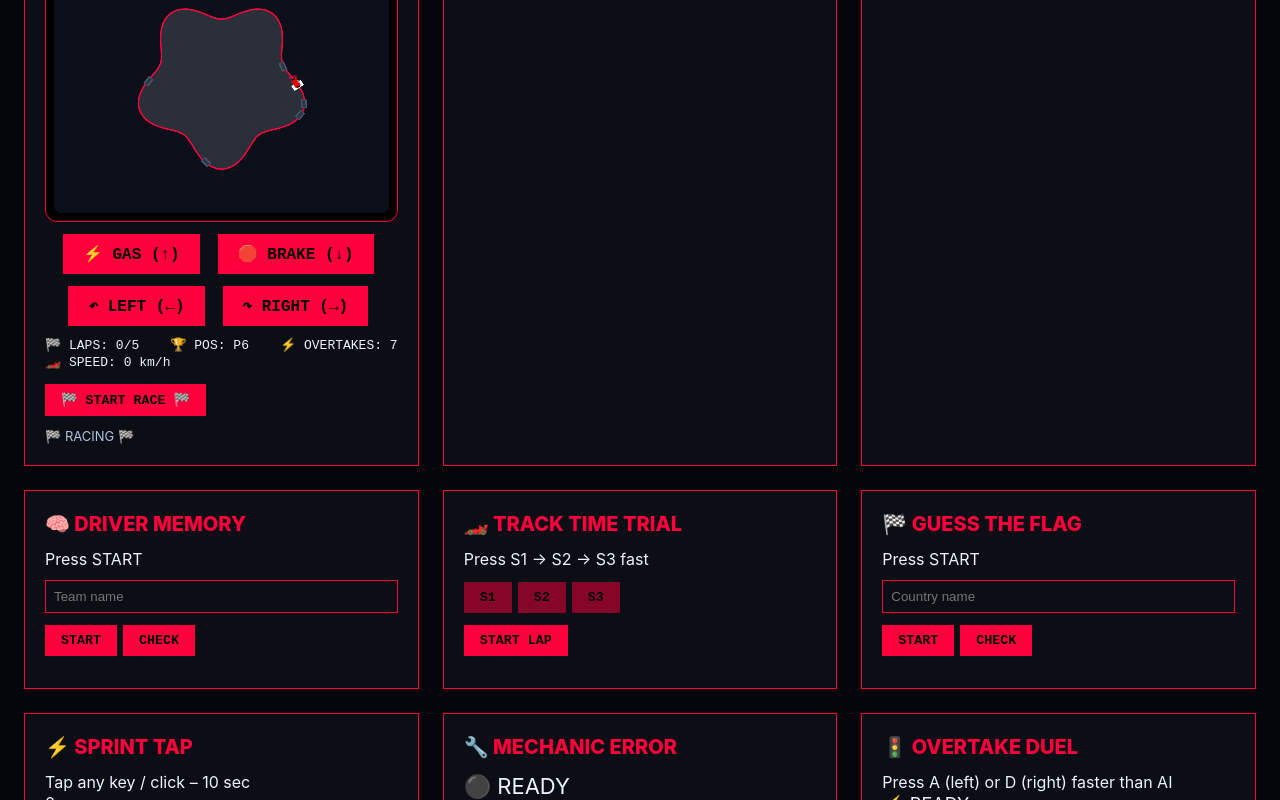
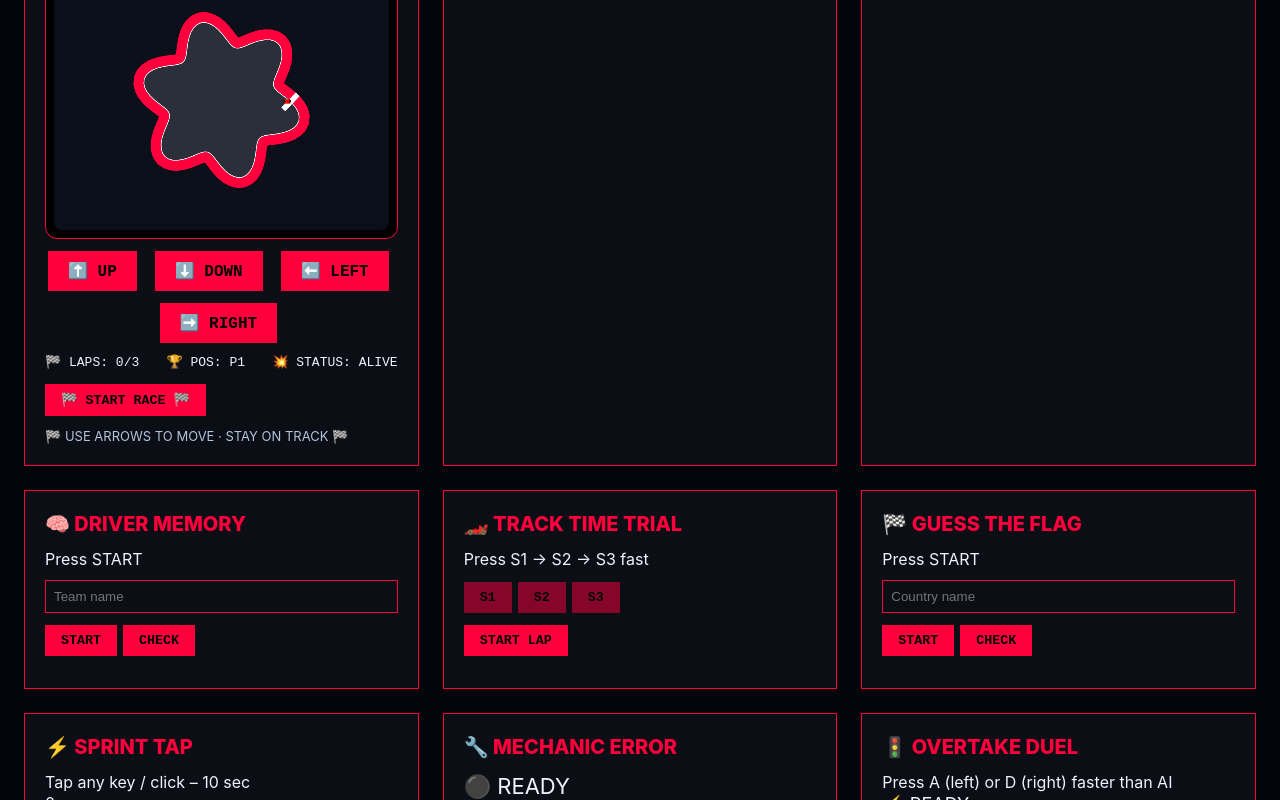
Before and after one commit to adamgapik/formula_1, a plain HTML site: page games.html in a window 1280 px wide. Both pictures are taken after a click on the button "🏁 START RACE 🏁". Shown: the part 528-1328 px from the top of the page. Drawn offline with Linux system fonts and the light colour scheme.

Commit message:
Update games.html

```diff
--- a/games.html
+++ b/games.html
@@ -3,7 +3,7 @@
 <head>
     <meta charset="UTF-8">
     <meta name="viewport" content="width=device-width, initial-scale=1.0, user-scalable=no">
-    <title>F1 TOP-DOWN RACING · FULL CIRCUIT</title>
+    <title>F1 PRECISION RACING · NO INERTIA · COLLISION = GAME OVER</title>
     <link rel="stylesheet" href="style.css">
     <style>
         * { user-select: none; -webkit-tap-highlight-color: transparent; }
@@ -31,11 +31,11 @@
         <a href="teams.html">TEAMS</a>
         <a href="calendar.html">CALENDAR</a>
         <a href="news.html">NEWS</a>
-        <a href="games.html" class="active">SIMULATOR</a>
+        <a href="games.html" class="active">GAME</a>
     </div>
-    <h1>🏁 TOP-DOWN CIRCUIT RACING · FULL TRACK</h1>
+    <h1>🏁 PRECISION RACING · COLLISION = GAME OVER</h1>
     <div class="games-grid" id="gamesGrid"></div>
-    <div class="footer">⚡ GAS / BRAKE / TURN LEFT/RIGHT · YOU SEE THE WHOLE CIRCUIT</div>
+    <div class="footer">⬆️⬇️⬅️➡️ MOVE · TOUCH THE TRACK EDGE → GAME OVER · NO INERTIA</div>
 </div>
 
 <script>
@@ -50,8 +50,8 @@
         if (container) contentFn(container);
     }
 
-    // ========== ГОНКА С ВИДОМ СВЕРХУ (ВИДНА ВСЯ ТРАССА) ==========
-    createGameCard('🏎️ TOP-DOWN RACING', (cont) => {
+    // ========== ГОНКА БЕЗ ИНЕРЦИИ, СТОЛКНОВЕНИЕ = GAME OVER ==========
+    createGameCard('🏎️ PRECISION RACING', (cont) => {
         cont.innerHTML = `
             <div style="display:flex; gap:12px; flex-wrap:wrap; justify-content:space-between;">
                 <select id="racingDriver" style="width:48%;">
@@ -62,29 +62,28 @@
                     <option value="George Russell">George Russell (Mercedes)</option>
                 </select>
                 <select id="trackSelect" style="width:48%;">
-                    <option value="monaco">🇲🇨 MONACO</option>
-                    <option value="monza">🇮🇹 MONZA</option>
+                    <option value="monaco">🇲🇨 MONACO (narrow)</option>
+                    <option value="monza">🇮🇹 MONZA (fast)</option>
                     <option value="silverstone">🇬🇧 SILVERSTONE</option>
                 </select>
             </div>
             <div class="sim-panel">
                 <label>🌧️ WEATHER: <select id="weatherSelect"><option value="sunny">☀️ SUNNY</option><option value="rain">🌧️ RAIN</option><option value="night">🌙 NIGHT</option></select></label>
-                <label>🏎️ GRIP: <input type="range" id="gripSlider" min="0" max="100" value="70" style="width:120px;"></label>
+                <label>🎯 DIFFICULTY: <select id="difficulty"><option value="easy">EASY</option><option value="medium">MEDIUM</option><option value="hard">HARD</option></select></label>
             </div>
             <div class="race-canvas-container">
                 <canvas id="raceCanvas" width="900" height="700" style="width:100%; height:auto; max-width:900px; aspect-ratio:900/700"></canvas>
             </div>
             <div class="race-controls">
-                <button id="gasBtn">⚡ GAS (↑)</button>
-                <button id="brakeBtn">🛑 BRAKE (↓)</button>
-                <button id="leftBtn">↶ LEFT (←)</button>
-                <button id="rightBtn">↷ RIGHT (→)</button>
+                <button id="upBtn">⬆️ UP</button>
+                <button id="downBtn">⬇️ DOWN</button>
+                <button id="leftBtn">⬅️ LEFT</button>
+                <button id="rightBtn">➡️ RIGHT</button>
             </div>
             <div id="raceInfo" style="font-family:monospace; margin-top:12px; display:flex; justify-content:space-between; flex-wrap:wrap;">
-                <span>🏁 LAPS: <span id="lapCount">0</span>/5</span>
-                <span>🏆 POS: <span id="positionText">P6</span></span>
-                <span>⚡ OVERTAKES: <span id="overtakesCount">0</span></span>
-                <span>🏎️ SPEED: <span id="speedDisplay">0</span> km/h</span>
+                <span>🏁 LAPS: <span id="lapCount">0</span>/3</span>
+                <span>🏆 POS: <span id="positionText">P1</span></span>
+                <span>💥 STATUS: <span id="statusText">ALIVE</span></span>
             </div>
             <button id="startRaceBtn">🏁 START RACE 🏁</button>
             <div id="raceMessage" class="game-stats"></div>
@@ -94,79 +93,91 @@
         const ctx = canvas.getContext('2d');
         let animFrame = null;
         let raceActive = false;
+        let gameOver = false;
 
-        // Параметры трассы (круг)
+        // Трасса (массив точек линии)
         let trackPoints = [];
-        let trackLength = 0;
+        let trackWidth = 28; // ширина трека в пикселях
 
         // Игрок
-        let player = { x: 0, y: 0, angle: 0, speed: 0, lap: 0, totalDistance: 0, bestLapDist: 0 };
-        let opponents = [];
-        let laps = 0, overtakes = 0;
-        let currentPosition = 6;
-        let lastCheck = false;
+        let player = { x: 0, y: 0, lap: 0, finished: false };
+        let finishCrossed = false;
+        let currentPosition = 1;
 
-        let gas = false, brake = false, turnLeft = false, turnRight = false;
-        let grip = 1.0;
+        // Управление без инерции
+        let moveUp = false, moveDown = false, moveLeft = false, moveRight = false;
+        const STEP = 5;
 
         function buildTrack() {
             const trackType = document.getElementById('trackSelect').value;
             trackPoints = [];
+            let centerX = canvas.width/2, centerY = canvas.height/2;
             if(trackType === 'monaco') {
-                // Узкая извилистая трасса
+                for(let i=0;i<=120;i++) {
+                    let t = i/120;
+                    let angle = t * Math.PI * 2;
+                    let r = 180 + Math.sin(angle*6)*35;
+                    let x = centerX + Math.cos(angle)*r;
+                    let y = centerY + Math.sin(angle)*r;
+                    trackPoints.push({x, y});
+                }
+            } else if(trackType === 'monza') {
                 for(let i=0;i<=100;i++) {
                     let t = i/100;
                     let angle = t * Math.PI * 2;
-                    let r = 200 + Math.sin(angle*5)*30;
-                    let x = canvas.width/2 + Math.cos(angle)*r;
-                    let y = canvas.height/2 + Math.sin(angle)*r;
-                    trackPoints.push({x, y});
-                }
-            } else if(trackType === 'monza') {
-                // Скоростная трасса с длинными прямыми
-                for(let i=0;i<=100;i++) {
-                    let t = i/100;
-                    let angle = t * Math.PI * 2;
-                    let r = 250 + Math.sin(angle*2)*40;
-                    let x = canvas.width/2 + Math.cos(angle)*r;
-                    let y = canvas.height/2 + Math.sin(angle)*r;
+                    let r = 240 + Math.sin(angle*2.5)*45;
+                    let x = centerX + Math.cos(angle)*r;
+                    let y = centerY + Math.sin(angle)*r;
                     trackPoints.push({x, y});
                 }
             } else {
-                // Silverstone – смешанная
-                for(let i=0;i<=100;i++) {
-                    let t = i/100;
+                for(let i=0;i<=110;i++) {
+                    let t = i/110;
                     let angle = t * Math.PI * 2;
-                    let r = 220 + Math.sin(angle*3.5)*35;
-                    let x = canvas.width/2 + Math.cos(angle)*r;
-                    let y = canvas.height/2 + Math.sin(angle)*r;
+                    let r = 210 + Math.sin(angle*4)*40;
+                    let x = centerX + Math.cos(angle)*r;
+                    let y = centerY + Math.sin(angle)*r;
                     trackPoints.push({x, y});
                 }
             }
-            trackLength = 0;
-            for(let i=0;i<trackPoints.length-1;i++) {
-                let dx = trackPoints[i+1].x - trackPoints[i].x;
-                let dy = trackPoints[i+1].y - trackPoints[i].y;
-                trackLength += Math.hypot(dx, dy);
-            }
+            // Замыкаем
+            trackPoints.push(trackPoints[0]);
         }
 
-        function getTrackPosition(dist) {
-            let d = dist % trackLength;
+        function isPointOnTrack(px, py) {
             for(let i=0;i<trackPoints.length-1;i++) {
-                let dx = trackPoints[i+1].x - trackPoints[i].x;
-                let dy = trackPoints[i+1].y - trackPoints[i].y;
-                let segLen = Math.hypot(dx, dy);
-                if(d <= segLen) {
-                    let t = d / segLen;
-                    let x = trackPoints[i].x + dx * t;
-                    let y = trackPoints[i].y + dy * t;
-                    let angle = Math.atan2(dy, dx);
-                    return {x, y, angle};
-                }
-                d -= segLen;
+                let x1=trackPoints[i].x, y1=trackPoints[i].y;
+                let x2=trackPoints[i+1].x, y2=trackPoints[i+1].y;
+                let len = Math.hypot(x2-x1, y2-y1);
+                if(len === 0) continue;
+                let t = ((px-x1)*(x2-x1) + (py-y1)*(y2-y1)) / (len*len);
+                t = Math.max(0, Math.min(1, t));
+                let projX = x1 + t*(x2-x1);
+                let projY = y1 + t*(y2-y1);
+                let dist = Math.hypot(px-projX, py-projY);
+                if(dist < trackWidth) return true;
             }
-            return {x: trackPoints[0].x, y: trackPoints[0].y, angle: 0};
+            return false;
+        }
+
+        function checkFinishCross() {
+            let start = trackPoints[0];
+            let end = trackPoints[1];
+            let dx = end.x - start.x;
+            let dy = end.y - start.y;
+            let len = Math.hypot(dx, dy);
+            if(len === 0) return false;
+            let t = ((player.x - start.x)*dx + (player.y - start.y)*dy) / (len*len);
+            if(t < 0 || t > 1) return false;
+            let projX = start.x + t*dx;
+            let projY = start.y + t*dy;
+            let dist = Math.hypot(player.x - projX, player.y - projY);
+            return dist < trackWidth;
+        }
+
+        function updatePosition() {
+            // В этой версии только один игрок, всегда P1
+            document.getElementById('positionText').innerText = 'P1';
         }
 
         function drawTrack() {
@@ -177,51 +188,44 @@
             }
             ctx.closePath();
             ctx.strokeStyle = '#ff003c';
-            ctx.lineWidth = 8;
+            ctx.lineWidth = trackWidth*2;
             ctx.stroke();
             ctx.fillStyle = '#2a2f3a';
             ctx.fill();
+            ctx.beginPath();
+            ctx.moveTo(trackPoints[0].x, trackPoints[0].y);
+            for(let i=1;i<trackPoints.length;i++) {
+                ctx.lineTo(trackPoints[i].x, trackPoints[i].y);
+            }
+            ctx.closePath();
+            ctx.strokeStyle = '#fff';
+            ctx.lineWidth = 2;
+            ctx.stroke();
             // Стартовая черта
-            let start = trackPoints[0];
-            let next = trackPoints[1];
-            let angle = Math.atan2(next.y - start.y, next.x - start.x);
+            let s = trackPoints[0], e = trackPoints[1];
+            let angle = Math.atan2(e.y - s.y, e.x - s.x);
             let perpX = -Math.sin(angle);
             let perpY = Math.cos(angle);
             ctx.beginPath();
-            ctx.moveTo(start.x + perpX*15, start.y + perpY*15);
-            ctx.lineTo(start.x - perpX*15, start.y - perpY*15);
-            ctx.lineTo(next.x - perpX*15, next.y - perpY*15);
-            ctx.lineTo(next.x + perpX*15, next.y + perpY*15);
+            ctx.moveTo(s.x + perpX*trackWidth, s.y + perpY*trackWidth);
+            ctx.lineTo(s.x - perpX*trackWidth, s.y - perpY*trackWidth);
+            ctx.lineTo(e.x - perpX*trackWidth, e.y - perpY*trackWidth);
+            ctx.lineTo(e.x + perpX*trackWidth, e.y + perpY*trackWidth);
             ctx.fillStyle = '#fff';
             ctx.fill();
             ctx.fillStyle = '#ff003c';
-            ctx.font = 'bold 14px monospace';
-            ctx.fillText('S/F', start.x-20, start.y-10);
+            ctx.font = 'bold 12px monospace';
+            ctx.fillText('S/F', s.x-15, s.y-10);
         }
 
-        function drawCar(x, y, angle, color) {
-            ctx.save();
-            ctx.translate(x, y);
-            ctx.rotate(angle);
+        function drawCar(x, y, color) {
             ctx.fillStyle = color;
-            ctx.fillRect(-12, -8, 24, 16);
+            ctx.fillRect(x-8, y-6, 16, 12);
             ctx.fillStyle = '#111';
-            ctx.fillRect(-14, -4, 4, 8);
-            ctx.fillRect(10, -4, 4, 8);
+            ctx.fillRect(x-10, y-3, 4, 6);
+            ctx.fillRect(x+6, y-3, 4, 6);
             ctx.fillStyle = '#888';
-            ctx.fillRect(-4, -10, 8, 4);
-            ctx.restore();
-        }
-
-        function drawOpponent(x, y, angle) {
-            ctx.save();
-            ctx.translate(x, y);
-            ctx.rotate(angle);
-            ctx.fillStyle = '#4a5568';
-            ctx.fillRect(-12, -8, 24, 16);
-            ctx.fillStyle = '#2d3748';
-            ctx.fillRect(-10, -4, 20, 8);
-            ctx.restore();
+            ctx.fillRect(x-3, y-9, 6, 4);
         }
 
         function getDriverColor(name) {
@@ -231,146 +235,114 @@
             return '#ccc';
         }
 
-        function updatePosition() {
-            let ahead = opponents.filter(o => o.distance > player.totalDistance).length;
-            currentPosition = Math.min(ahead+1,6);
-            document.getElementById('positionText').innerText = `P${currentPosition}`;
+        function applyWeather() {
+            const weather = document.getElementById('weatherSelect').value;
+            if(weather === 'rain') {
+                ctx.fillStyle = 'rgba(100,150,200,0.25)';
+                ctx.fillRect(0,0,canvas.width,canvas.height);
+                for(let i=0;i<150;i++) { ctx.fillStyle = '#aaf'; ctx.fillRect(10+Math.random()*canvas.width, Math.random()*canvas.height, 2, 6); }
+            } else if(weather === 'night') {
+                ctx.fillStyle = 'rgba(0,0,50,0.5)';
+                ctx.fillRect(0,0,canvas.width,canvas.height);
+                for(let i=0;i=80;i++) { ctx.fillStyle = '#ffa'; ctx.beginPath(); ctx.arc(20+Math.random()*canvas.width, 20+Math.random()*canvas.height, 2,0,Math.PI*2); ctx.fill(); }
+            }
         }
 
-        function updateGame() {
-            if(!raceActive) return;
+        function gameLoop() {
+            if(!raceActive || gameOver) return;
 
-            const weather = document.getElementById('weatherSelect').value;
-            let weatherGrip = weather === 'rain' ? 0.6 : (weather === 'night' ? 0.85 : 1.0);
-            let sliderGrip = parseInt(document.getElementById('gripSlider').value) / 100;
-            grip = weatherGrip * (0.5 + sliderGrip * 0.5);
+            let newX = player.x, newY = player.y;
+            if(moveUp) newY -= STEP;
+            if(moveDown) newY += STEP;
+            if(moveLeft) newX -= STEP;
+            if(moveRight) newX += STEP;
 
-            if(gas) { player.speed += 3.5 * grip; if(player.speed > 280) player.speed = 280; }
-            if(brake) { player.speed -= 7; if(player.speed < 0) player.speed = 0; }
-            player.speed *= 0.99;
-            if(player.speed < 1 && !gas && !brake) player.speed = 0;
+            if(isPointOnTrack(newX, newY)) {
+                player.x = newX;
+                player.y = newY;
+            } else {
+                // Столкновение с границей трассы
+                gameOver = true;
+                raceActive = false;
+                document.getElementById('statusText').innerText = 'CRASHED';
+                document.getElementById('raceMessage').innerHTML = '💥 GAME OVER! YOU LEFT THE TRACK 💥';
+                if(animFrame) cancelAnimationFrame(animFrame);
+                return;
+            }
 
-            let turn = 0;
-            if(turnLeft) turn = -0.09;
-            if(turnRight) turn = 0.09;
-            player.angle += turn * (player.speed / 200);
-
-            let moveDist = player.speed * 0.15;
-            player.totalDistance += moveDist;
-
-            if(player.totalDistance >= trackLength) {
-                player.totalDistance -= trackLength;
-                laps++;
-                document.getElementById('lapCount').innerText = laps;
-                document.getElementById('raceMessage').innerHTML = `🏁 LAP ${laps}/5 🏁`;
-                if(laps >= 5) {
+            // Проверка финиша
+            if(checkFinishCross() && !finishCrossed) {
+                finishCrossed = true;
+                player.lap++;
+                document.getElementById('lapCount').innerText = player.lap;
+                if(player.lap >= 3) {
                     raceActive = false;
-                    const driver = document.getElementById('racingDriver').value;
-                    let msg = currentPosition===1 ? `🏆 VICTORY! ${driver} WINS! ${overtakes} OVERTAKES 🏆` :
-                               (currentPosition<=3 ? `🎉 PODIUM! ${driver} P${currentPosition} 🎉` :
-                               `🏁 FINISHED: ${driver} P${currentPosition} · OVERTAKES: ${overtakes} 🏁`);
-                    document.getElementById('raceMessage').innerHTML = msg;
+                    document.getElementById('statusText').innerText = 'FINISHED';
+                    document.getElementById('raceMessage').innerHTML = '🏆 RACE COMPLETED! YOU WIN! 🏆';
                     if(animFrame) cancelAnimationFrame(animFrame);
                     return;
                 }
-            }
-
-            let pos = getTrackPosition(player.totalDistance);
-            player.x = pos.x;
-            player.y = pos.y;
-            player.angle = pos.angle;
-
-            for(let opp of opponents) {
-                opp.distance += opp.speed * 0.12;
-                if(opp.distance >= trackLength) opp.distance -= trackLength;
-                let oppPos = getTrackPosition(opp.distance);
-                opp.x = oppPos.x;
-                opp.y = oppPos.y;
-                opp.angle = oppPos.angle;
-            }
-
-            // Обгоны
-            for(let opp of opponents) {
-                let distDiff = (player.totalDistance - opp.distance + trackLength) % trackLength;
-                if(distDiff < 15 && distDiff > 5 && !opp.overtaken) {
-                    opp.overtaken = true;
-                    overtakes++;
-                    document.getElementById('overtakesCount').innerText = overtakes;
-                    document.getElementById('raceMessage').innerHTML = '✅ OVERTAKE! ✅';
-                    setTimeout(()=>{ if(raceActive) document.getElementById('raceMessage').innerHTML='🏁 RACING 🏁'; },400);
-                }
-                if(distDiff > 30) opp.overtaken = false;
+                setTimeout(() => { finishCrossed = false; }, 200);
             }
 
             updatePosition();
-            document.getElementById('speedDisplay').innerText = Math.floor(player.speed);
 
             // Отрисовка
             ctx.clearRect(0, 0, canvas.width, canvas.height);
             ctx.fillStyle = '#0a0f1a';
             ctx.fillRect(0, 0, canvas.width, canvas.height);
             drawTrack();
+            const driverName = document.getElementById('racingDriver').value;
+            drawCar(player.x, player.y, getDriverColor(driverName));
+            applyWeather();
 
-            for(let opp of opponents) drawOpponent(opp.x, opp.y, opp.angle);
-            const driverName = document.getElementById('racingDriver').value;
-            drawCar(player.x, player.y, player.angle, getDriverColor(driverName));
-
-            // Погода
-            if(weather === 'rain') {
-                ctx.fillStyle = 'rgba(100,150,200,0.25)';
-                ctx.fillRect(0,0,canvas.width,canvas.height);
-                for(let i=0;i<200;i++) { ctx.fillStyle = '#aaf'; ctx.fillRect(10+Math.random()*canvas.width, Math.random()*canvas.height, 2, 6); }
-            } else if(weather === 'night') {
-                ctx.fillStyle = 'rgba(0,0,50,0.5)';
-                ctx.fillRect(0,0,canvas.width,canvas.height);
-                for(let i=0;i<100;i++) { ctx.fillStyle = '#ffa'; ctx.beginPath(); ctx.arc(20+Math.random()*canvas.width, 20+Math.random()*canvas.height, 2,0,Math.PI*2); ctx.fill(); }
-            }
-
-            animFrame = requestAnimationFrame(updateGame);
+            animFrame = requestAnimationFrame(gameLoop);
         }
 
         function initRace() {
             buildTrack();
-            player = { x: 0, y: 0, angle: 0, speed: 0, lap: 0, totalDistance: 0 };
-            opponents = [];
-            for(let i=0;i<5;i++) {
-                opponents.push({
-                    distance: Math.random() * trackLength,
-                    speed: 120 + Math.random() * 60,
-                    x: 0, y: 0, angle: 0, overtaken: false
-                });
-            }
-            laps = 0; overtakes = 0; currentPosition = 6;
-            gas = false; brake = false; turnLeft = false; turnRight = false;
-            let startPos = getTrackPosition(0);
-            player.x = startPos.x; player.y = startPos.y; player.angle = startPos.angle;
-            for(let opp of opponents) {
-                let oppPos = getTrackPosition(opp.distance);
-                opp.x = oppPos.x; opp.y = oppPos.y; opp.angle = oppPos.angle;
-            }
+            // Найти стартовую позицию в центре трассы на стартовой черте
+            let start = trackPoints[0];
+            let next = trackPoints[1];
+            let angle = Math.atan2(next.y - start.y, next.x - start.x);
+            let perpX = -Math.sin(angle);
+            let perpY = Math.cos(angle);
+            player.x = start.x + perpX * 5;
+            player.y = start.y + perpY * 5;
+            player.lap = 0;
+            finishCrossed = false;
+            gameOver = false;
+            moveUp = false; moveDown = false; moveLeft = false; moveRight = false;
             document.getElementById('lapCount').innerText = '0';
-            document.getElementById('overtakesCount').innerText = '0';
-            document.getElementById('speedDisplay').innerText = '0';
-            document.getElementById('positionText').innerText = 'P6';
-            document.getElementById('raceMessage').innerHTML = '🏁 PRESS GAS (↑) 🏁';
+            document.getElementById('statusText').innerText = 'ALIVE';
+            document.getElementById('raceMessage').innerHTML = '🏁 USE ARROWS TO MOVE · STAY ON TRACK 🏁';
+            // Принудительная отрисовка
+            ctx.clearRect(0, 0, canvas.width, canvas.height);
+            ctx.fillStyle = '#0a0f1a';
+            ctx.fillRect(0, 0, canvas.width, canvas.height);
+            drawTrack();
+            const driverName = document.getElementById('racingDriver').value;
+            drawCar(player.x, player.y, getDriverColor(driverName));
+            applyWeather();
         }
 
-        const gasBtn = document.getElementById('gasBtn'), brakeBtn = document.getElementById('brakeBtn');
+        const upBtn = document.getElementById('upBtn'), downBtn = document.getElementById('downBtn');
         const leftBtn = document.getElementById('leftBtn'), rightBtn = document.getElementById('rightBtn');
-        gasBtn.onmousedown = () => gas=true; gasBtn.onmouseup = () => gas=false;
-        gasBtn.ontouchstart = e=>{e.preventDefault(); gas=true;}; gasBtn.ontouchend = ()=>gas=false;
-        brakeBtn.onmousedown = () => brake=true; brakeBtn.onmouseup = () => brake=false;
-        brakeBtn.ontouchstart = e=>{e.preventDefault(); brake=true;}; brakeBtn.ontouchend = ()=>brake=false;
-        leftBtn.onmousedown = () => turnLeft=true; leftBtn.onmouseup = () => turnLeft=false;
-        leftBtn.ontouchstart = e=>{e.preventDefault(); turnLeft=true;}; leftBtn.ontouchend = ()=>turnLeft=false;
-        rightBtn.onmousedown = () => turnRight=true; rightBtn.onmouseup = () => turnRight=false;
-        rightBtn.ontouchstart = e=>{e.preventDefault(); turnRight=true;}; rightBtn.ontouchend = ()=>turnRight=false;
+        upBtn.onmousedown = () => moveUp=true; upBtn.onmouseup = () => moveUp=false;
+        upBtn.ontouchstart = e=>{e.preventDefault(); moveUp=true;}; upBtn.ontouchend = ()=>moveUp=false;
+        downBtn.onmousedown = () => moveDown=true; downBtn.onmouseup = () => moveDown=false;
+        downBtn.ontouchstart = e=>{e.preventDefault(); moveDown=true;}; downBtn.ontouchend = ()=>moveDown=false;
+        leftBtn.onmousedown = () => moveLeft=true; leftBtn.onmouseup = () => moveLeft=false;
+        leftBtn.ontouchstart = e=>{e.preventDefault(); moveLeft=true;}; leftBtn.ontouchend = ()=>moveLeft=false;
+        rightBtn.onmousedown = () => moveRight=true; rightBtn.onmouseup = () => moveRight=false;
+        rightBtn.ontouchstart = e=>{e.preventDefault(); moveRight=true;}; rightBtn.ontouchend = ()=>moveRight=false;
 
         document.getElementById('startRaceBtn').onclick = () => {
             if(animFrame) cancelAnimationFrame(animFrame);
             initRace();
             raceActive = true;
-            updateGame();
+            gameOver = false;
+            gameLoop();
         };
 
         canvas.width = 900; canvas.height = 700;
```
